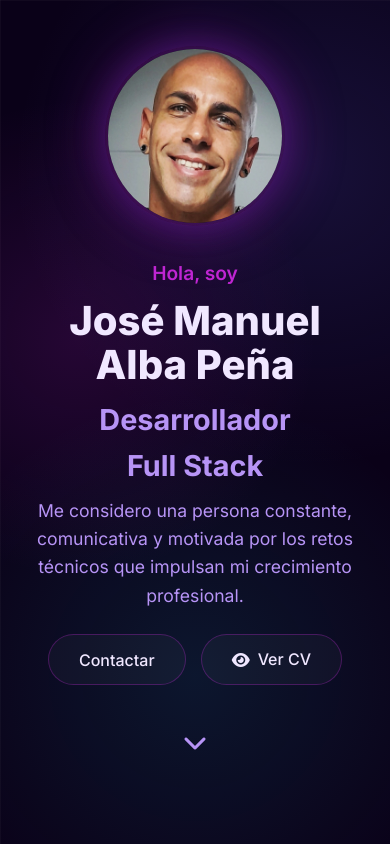
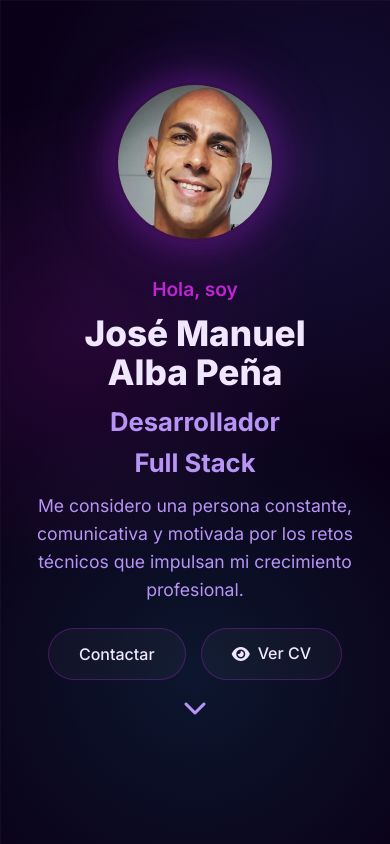
Before and after one commit to dawnrock/JMAPCV, a React (Vite) app: page / in a window 390 px wide. Shown: the top 844 px of the page. Built offline with nearby package versions, Linux system fonts and the light colour scheme.

Commit message:
feat: indicador scroll down

```diff
--- a/src/App.css
+++ b/src/App.css
@@ -686,22 +686,21 @@ h5 {
   }
 
   .image-wrapper {
-    width: 180px;
-    height: 180px;
+    width: 160px;
+    height: 160px;
   }
 
   .hero-text h1 {
-    font-size: 2.5rem;
+    font-size: 2.2rem;
   }
 
   .hero-text h2 {
-    font-size: 1.8rem;
+    font-size: 1.6rem;
     margin-bottom: 8px;
   }
 
   .hero-buttons {
     justify-content: center;
-    margin-top: 24px;
   }
 
   .hero-text p {
@@ -794,7 +793,6 @@ h5 {
     bottom: auto;
     left: auto;
     transform: none;
-    margin-top: 30px;
   }
 
   .section-padding {
```
